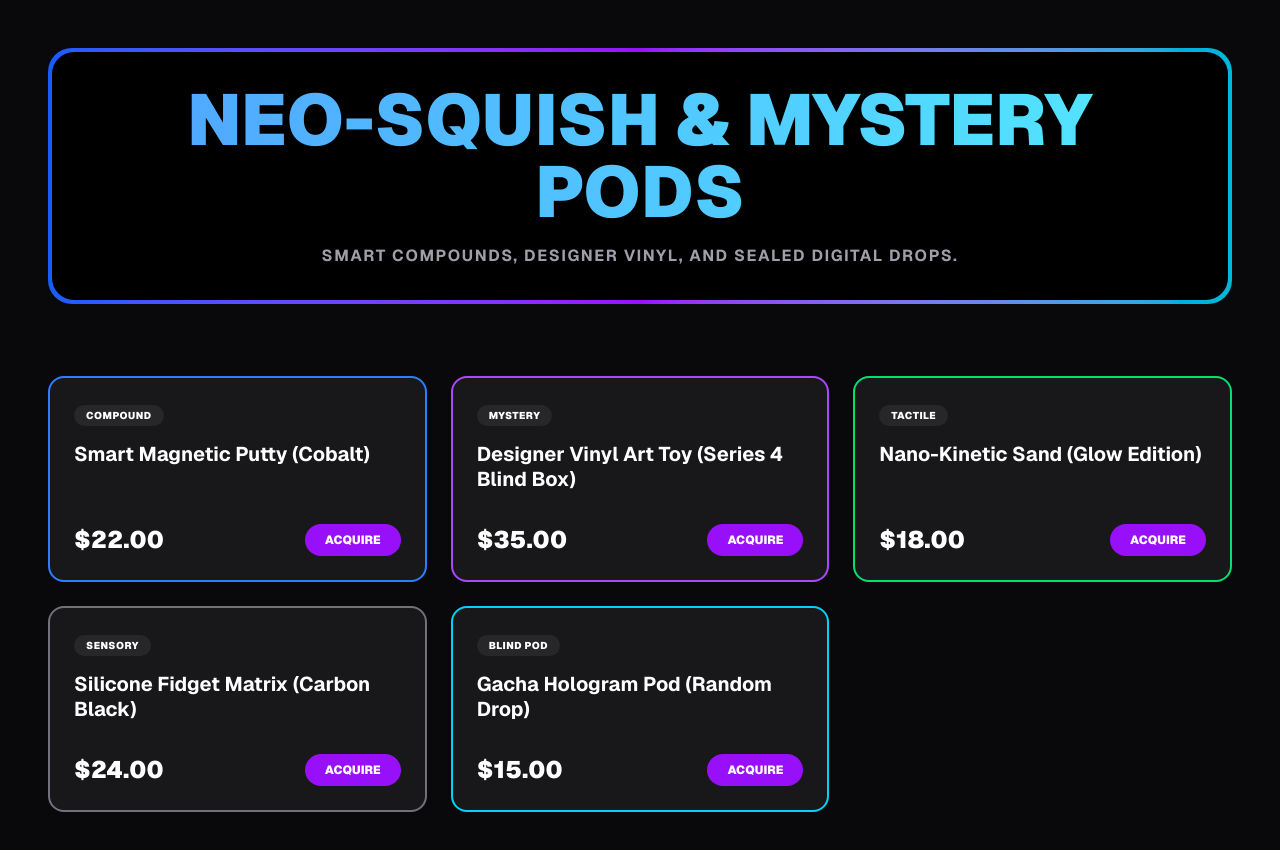
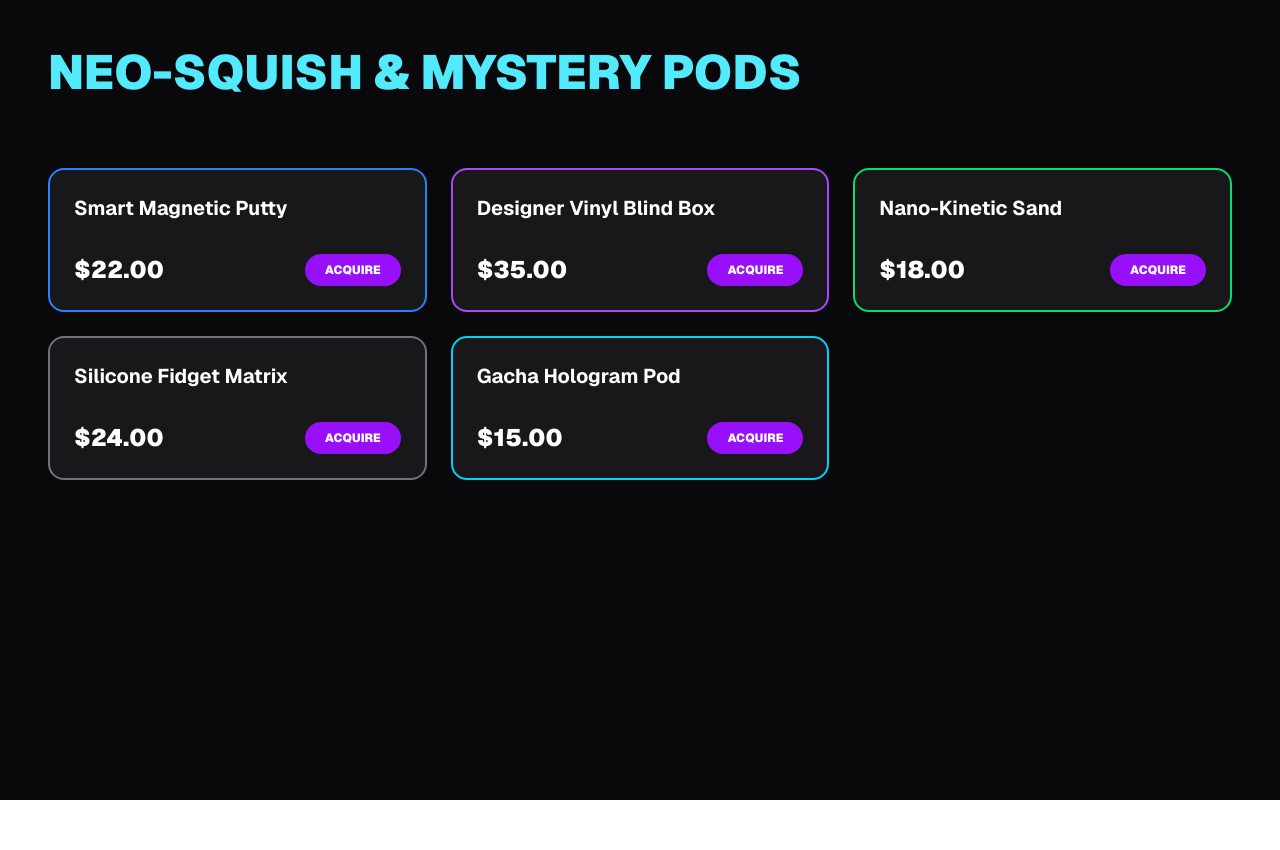
Before and after one commit to aashorrosh-beep/aether-nexus-matrix, a Next.js app: page /netrix/neo-squish-pods in a window 1280 px wide. Shown: the top 850 px of the page. After the commit the page ends 800 px from the top, so only its background shows below. Built offline with nearby package versions, Linux system fonts and the light colour scheme.

Commit message:
feat: completed netrix neo-squish room 41 and oracle AI concierge 42

```diff
--- /dev/null
+++ b/app/netrix/concierge/page.tsx
@@ -0,0 +1,22 @@
+export default function NetrixConciergePage() {
+  return (
+    <main className="min-h-screen bg-black text-green-500 p-6 md:p-12 font-mono relative overflow-hidden">
+      <div className="max-w-4xl mx-auto relative z-10 border border-green-500/30 bg-black/80 backdrop-blur p-8 md:p-12">
+        <h1 className="text-4xl md:text-6xl font-black uppercase text-green-400 drop-shadow-[0_0_10px_rgba(74,222,128,0.5)]">The Oracle AI</h1>
+        <p className="mt-4 text-green-700 font-bold tracking-widest uppercase">Global Procurement Node</p>
+
+        <div className="mt-8 space-y-6 text-green-300">
+          <p className="border-l-2 border-green-500 pl-4">Require unauthorized tech, sold-out cyberware, or specific crypto-hardware? Submit your target payload. Our scraper drones will locate the asset globally.</p>
+          <div className="bg-green-950/30 p-6 border border-green-900/50 space-y-4 text-sm font-bold">
+            <p>> TARGET ACQUIRED: You receive an encrypted comms ping with pricing data.</p>
+            <p>> ASSET LOCKED: The item is secured for 48 HOURS pending your authorization.</p>
+            <p>> RELEASE: Failure to authorize transaction results in public floor release.</p>
+          </div>
+        </div>
+        <div className="mt-8">
+          <button className="w-full border-2 border-green-500 text-green-400 hover:bg-green-500 hover:text-black font-black text-xl uppercase py-4 transition-colors">Deploy Scraper Drone</button>
+        </div>
+      </div>
+    </main>
+  );
+}
--- a/app/netrix/neo-squish-pods/page.tsx
+++ b/app/netrix/neo-squish-pods/page.tsx
@@ -1,31 +1,23 @@
 const neoSquishInventory = [
-  { sku: "NSQ-001", name: "Smart Magnetic Putty (Cobalt)", price: "$22.00", style: "border-blue-500", tag: "COMPOUND" },
-  { sku: "NSQ-002", name: "Designer Vinyl Art Toy (Series 4 Blind Box)", price: "$35.00", style: "border-purple-500", tag: "MYSTERY" },
-  { sku: "NSQ-003", name: "Nano-Kinetic Sand (Glow Edition)", price: "$18.00", style: "border-green-400", tag: "TACTILE" },
-  { sku: "NSQ-004", name: "Silicone Fidget Matrix (Carbon Black)", price: "$24.00", style: "border-zinc-500", tag: "SENSORY" },
-  { sku: "NSQ-005", name: "Gacha Hologram Pod (Random Drop)", price: "$15.00", style: "border-cyan-400", tag: "BLIND POD" }
+  { sku: "NSQ-001", name: "Smart Magnetic Putty", price: "$22.00", style: "border-blue-500", tag: "COMPOUND" },
+  { sku: "NSQ-002", name: "Designer Vinyl Blind Box", price: "$35.00", style: "border-purple-500", tag: "MYSTERY" },
+  { sku: "NSQ-003", name: "Nano-Kinetic Sand", price: "$18.00", style: "border-green-400", tag: "TACTILE" },
+  { sku: "NSQ-004", name: "Silicone Fidget Matrix", price: "$24.00", style: "border-zinc-500", tag: "SENSORY" },
+  { sku: "NSQ-005", name: "Gacha Hologram Pod", price: "$15.00", style: "border-cyan-400", tag: "BLIND POD" }
 ];
 
 export default function NeoSquishPage() {
   return (
     <main className="min-h-screen bg-zinc-950 text-white p-6 md:p-12 font-sans">
       <div className="max-w-7xl mx-auto space-y-12">
-        <div className="bg-gradient-to-r from-blue-600 via-purple-600 to-cyan-500 p-1 rounded-3xl">
-          <div className="bg-black p-8 rounded-[22px] text-center">
-            <h1 className="text-5xl md:text-7xl font-black uppercase text-transparent bg-clip-text bg-gradient-to-r from-blue-400 to-cyan-300">Neo-Squish & Mystery Pods</h1>
-            <p className="mt-4 text-zinc-400 font-bold uppercase tracking-widest">Smart compounds, designer vinyl, and sealed digital drops.</p>
-          </div>
-        </div>
+        <h1 className="text-5xl font-black uppercase text-cyan-300">Neo-Squish & Mystery Pods</h1>
         <div className="grid grid-cols-1 md:grid-cols-2 lg:grid-cols-3 gap-6 pt-6">
           {neoSquishInventory.map((item) => (
-            <div key={item.sku} className={`bg-zinc-900 border-2 ${item.style} p-6 rounded-2xl flex flex-col justify-between hover:shadow-[0_0_25px_rgba(168,85,247,0.2)] transition-shadow`}>
-              <div>
-                <span className="text-[10px] font-black bg-zinc-800 text-white px-3 py-1 rounded-full uppercase tracking-wider">{item.tag}</span>
-                <h2 className="text-xl font-bold mt-4 leading-tight">{item.name}</h2>
-              </div>
+            <div key={item.sku} className={`bg-zinc-900 border-2 ${item.style} p-6 rounded-2xl flex flex-col justify-between`}>
+              <h2 className="text-xl font-bold">{item.name}</h2>
               <div className="mt-8 flex justify-between items-center">
-                <span className="text-2xl font-black text-white">{item.price}</span>
-                <button className="bg-purple-600 hover:bg-purple-500 text-white font-black text-xs uppercase px-5 py-2 rounded-full">Acquire</button>
+                <span className="text-2xl font-black">{item.price}</span>
+                <button className="bg-purple-600 hover:bg-purple-500 px-5 py-2 rounded-full text-xs font-black uppercase transition-colors">Acquire</button>
               </div>
             </div>
           ))}
```
